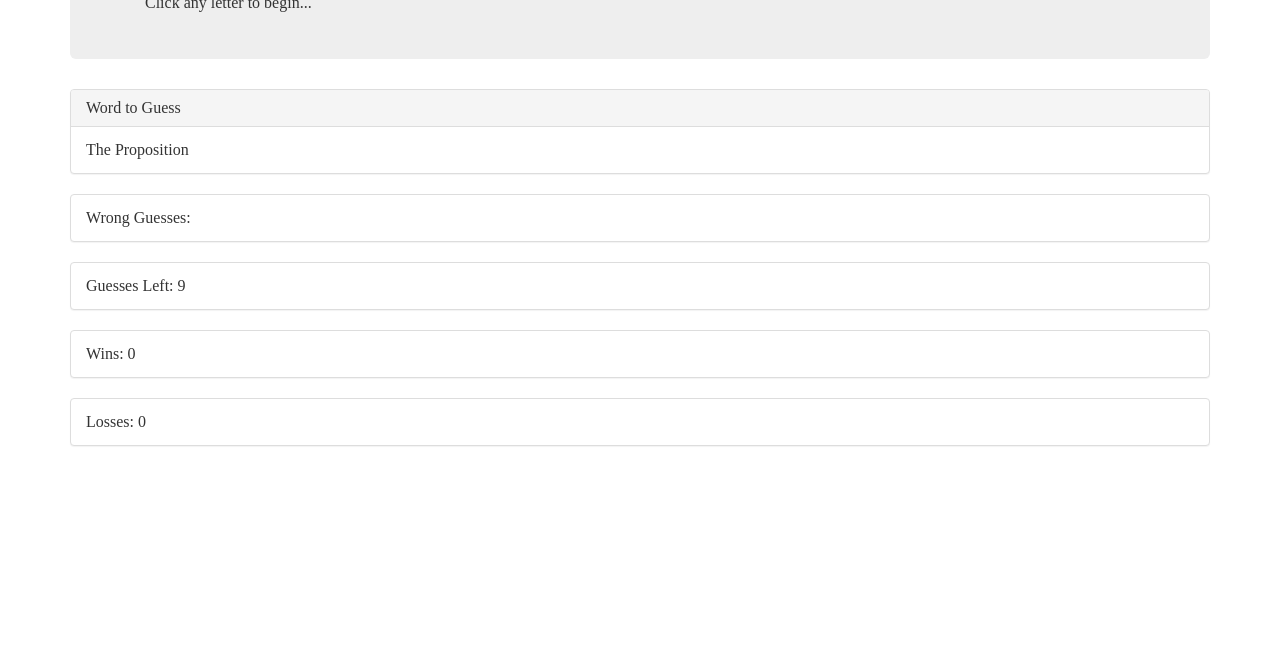
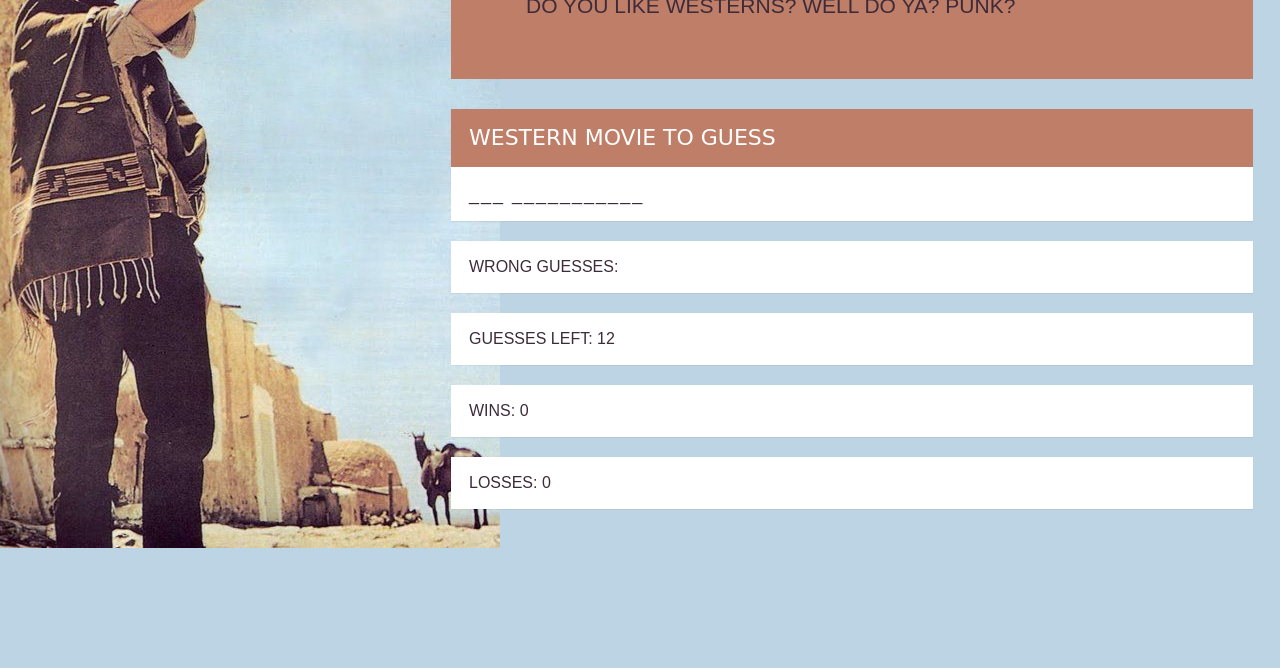
Before and after one commit to dimstar/hangman, a plain HTML site: page index.html in a window 1280 px wide. Shown: the part 132-800 px from the top of the page. Drawn offline with nearby package versions, Linux system fonts and the light colour scheme; a web font is replaced by a local one.

Commit message:
Added rest of game logic and added styling

```diff
--- a/assets/css/style.css
+++ b/assets/css/style.css
@@ -0,0 +1,46 @@
+* {
+    font-family: sans-serif !important;
+    text-transform: uppercase;
+    border-radius: 0 !important;
+    border: 0 !important;
+    color: #3D2B3A !important;
+}
+
+h1 {
+    font-family: 'Rye', cursive !important;
+    color: white !important;
+}
+
+.panel-heading strong {
+    font-family: 'Rye', cursive !important;
+    color: white !important;
+    font-size: 22px;
+}
+
+.jumbotron, .panel-heading {
+    background: #BF7E68 !important;
+    color: white !important;
+}
+
+.panel-body, .panel-heading {
+    padding: 18px;
+}
+
+#word-blanks {
+    font-size: 18px;
+}
+
+.container {
+    max-width: 65%;
+    margin-right: 12px;
+    margin-left: auto;
+}
+
+body {
+    background: url(../img/clint.jpg) no-repeat left top #bdd4e5
+
+}
+
+#word-blanks {
+    letter-spacing: 2px;
+}
--- a/assets/js/game.js
+++ b/assets/js/game.js
@@ -6,18 +6,29 @@
     // keep track of guessed letters
     // interact with user input object
 
+var elementList = {
+    wordBlanks: "word-blanks",
+    wrongGuesses: "wrong-guesses",
+    guessesLeft: "guesses-left",
+    winCounter: "win-counter",
+    lossCounter: "loss-counter",
+};
+
 var game = {
     guessed: [],
-    guessesRemain: 16,
+    wrongGuesses: [],
+    guessesRemain: 12,
     wins: 0,
     losses: 0,
     words: [
-        'The Proposition',
-        'The Good The Bad and The Ugly',
-        'Tombstone',
-        'A Fistfull of Dollars'
+        'the proposition',
+        'the good the bad and the ugly',
+        'tombstone',
+        'a fistfull of dollars'
     ],
-    round: 0
+    round: 0,
+    currentWord: "",
+    wordMask: ""
 };
 
 // create a global object which is responsible for taking inputs from the user
@@ -25,32 +36,156 @@ var game = {
     // process the input & send values to the game state object
 var actions = {
     initHangman: function(){
+        // Set frontend element starting states
+        this.roundStart()
 
+        //listen for keys
+        document.onkeydown = this.checkKey
     },
-    sendKey: document.onkeydown = function(event){
-        console.log(event.key)
+    roundStart: function(){
+        this.setWord()
+        guessesRemain = 12
+        this.setGuessesLeft(guessesRemain)
+        this.setWinLoss()
+        this.setGuessedLetters(true)
+        game.wrongGuesses = []
+        game.guessed = []
     },
-    updateState: function(){
+    roundUpdate: function(){
+        this.setGuessesLeft()
+        this.setGuessedLetters()
+        // Check if there was a win/loss
+        if(this.checkWinLoss()){
+            game.round++
+            this.roundStart()
+        }
+    },
+    // Takes inputs and makes guesses, also updates the round, big boi
+    checkKey: function(event){
+        console.log(event.key)//show pressed key
 
+        // get the user letter
+        userLetter = event.key.toLowerCase()
+
+        // make the guess wit the user letter
+        var userGuess = actions.makeGuess(userLetter)// @todo TA, is this cheating?
+        console.log(userGuess)
+
+        // update the game frontend
+        actions.roundUpdate()
+    },
+    checkWinLoss: function(){
+        if(game.guessesRemain === 0){
+            alert("You Lose!");
+            game.losses++
+            this.roundStart()
+            return true
+        }else if( game.wordMask === game.currentWord ){
+            alert("You Win!")
+            game.wins++
+            this.roundStart()
+            return true
+        }
+        return false
     },
     setWord: function(){
         var ourWord = game.words[game.round]
-        this.getElement(elementList.wordBlanks).innerHTML = ourWord
+        game.currentWord = ourWord
+        game.wordMask = this.setWordMask(ourWord)
+        this.getEl(elementList.wordBlanks).innerHTML = game.wordMask
     },
-    roundEnd: function(){
+    setGuessesLeft: function(guesses = null){
+        if(guesses === null){
+            this.setEl(elementList.guessesLeft, game.guessesRemain)
+        }else{
+            this.setEl(elementList.guessesLeft, guesses)
+        }
+    },
+    setGuessedLetters: function(clear = null){
+        if(clear === null){
+            this.setEl(elementList.wrongGuesses, game.wrongGuesses)
+        }else{
+            this.setEl(elementList.wrongGuesses, "")
+        }
 
     },
-    getElement: function(id){
+    setWinLoss: function(){
+        this.setEl(elementList.winCounter, game.wins)
+        this.setEl(elementList.lossCounter, game.losses)
+    },
+    setEl: function(id, val){
+        return document.getElementById(id).innerHTML = val;
+    },
+    getEl: function(id){
         return document.getElementById(id);
+    },
+    setWordMask: function(word){
+        var maskedWord = ""
+        var exp = /^[a-zA-Z]+$/
+        for (let i = 0; i < word.length; i++) {
+            letter = word.charAt(i);
+            maskedWord = maskedWord + (exp.exec(letter) ? "_" : " ")
+        }
+        return maskedWord
+    },
+    // Another boi that does a lot
+    makeGuess: function(letter){
+        // if user letter is NOT part of guessed
+        if(game.guessed.indexOf(letter) < 0){
+            // add to the guessed array
+            game.guessed.push(letter)
+
+            if(game.currentWord.indexOf(letter) > (-1)){
+                //guessed right
+                console.log("got 'eem")
+                console.log(this.reverseMask(letter))
+                actions.setEl( elementList.wordBlanks, this.reverseMask(letter))
+
+                return true
+            }else{
+                //guessed wrong
+                console.log("didn't get 'eem")
+                // add to the guessed wrong array
+                game.wrongGuesses.push(letter)
+
+                // Deplete guesses
+                --game.guessesRemain
+
+                return false
+            }// end else if currentWord contains userletter
+        }// end if user letter was guessed before
+
+        // guess was already made before
+        return false
+    },
+    reverseMask: function(letter){
+        var indvWordsMasked = game.wordMask.split(" ")
+        var indvWord = game.currentWord.split(" ")
+        var indvWordMaskedAssembled = []
+        var word = game.currentWord
+        var exp = /^[a-zA-Z]+$/
+        var w = 0
+
+        indvWordsMasked.forEach(function(maskedWord){
+
+            var oneMaskedWordArr = maskedWord.split("")
+            var indvWordArr = indvWord[w].split("")
+
+            for (let i = 0; i < oneMaskedWordArr.length; i++) {
+
+                if( indvWordArr[i] == letter ){
+                    oneMaskedWordArr[i] = letter
+                }
+            }
+            console.log(oneMaskedWordArr)
+            fullMaskedWord = oneMaskedWordArr.join("")
+            indvWordMaskedAssembled.push(fullMaskedWord)
+
+            w++
+        })
+
+        return game.wordMask = indvWordMaskedAssembled.join(" ")
     }
-};
-
-var elementList = {
-    wordBlanks: "word-blanks",
-    wrongGuesses: "wrong-guesses",
-    guessesLeft: "guesses-left",
-    winCounter: "win-counter",
-    lossCounter: "loss-counter",
 };
 
 //@todo THESE ARE BOGUS ---> create a global object which is responsible for transforming the frontend
@@ -65,5 +200,5 @@ var elementList = {
     // the DOM will be available here
     // actions.initHangman()
     // alert('test');
-    actions.setWord()
+    actions.initHangman()
 })();
--- a/index.html
+++ b/index.html
@@ -8,6 +8,8 @@
   <!-- Bootstrap is used to make game look nicer -->
   <link rel="stylesheet" href="https://maxcdn.bootstrapcdn.com/bootstrap/3.3.6/css/bootstrap.min.css" integrity="sha384-1q8mTJOASx8j1Au+a5WDVnPi2lkFfwwEAa8hDDdjZlpLegxhjVME1fgjWPGmkzs7" crossorigin="anonymous">
   <link rel="stylesheet" href="./assets/css/reset.css">
+  <link rel="stylesheet" href="./assets/css/style.css">
+  <link href="https://fonts.googleapis.com/css?family=Rye" rel="stylesheet">
 </head>
 
 <body>
@@ -17,9 +19,9 @@
     <!-- Jumbotron holds the title section -->
     <div class="jumbotron">
       <div class="container">
-        <h1>Coding Bootcamp - Hangman</h1>
-        <h2>Guess the name of students from class!</h2>
-        <small>Click any letter to begin...</small>
+        <h1>The Hanged Man</h1>
+        <br>
+        <p>Do you like westerns? Well do ya? Punk?</p>
       </div>
     </div>
 
@@ -30,7 +32,7 @@
         <!-- First Panel: Holds the Word to Guess (blanks and guessed word) -->
         <div class="panel panel-default">
           <div class="panel-heading">
-            <h3 class="panel-title"><strong>Word to Guess</strong></h3>
+            <h3 class="panel-title"><strong>Western Movie to Guess</strong></h3>
           </div>
           <div class="panel-body">
             <!-- This h3 section called wordblanks is what we'll be replacing with letters as the user guesses.
```
Also changed, not shown: assets/img/clint.jpg (added), assets/img/clint.png (added).
